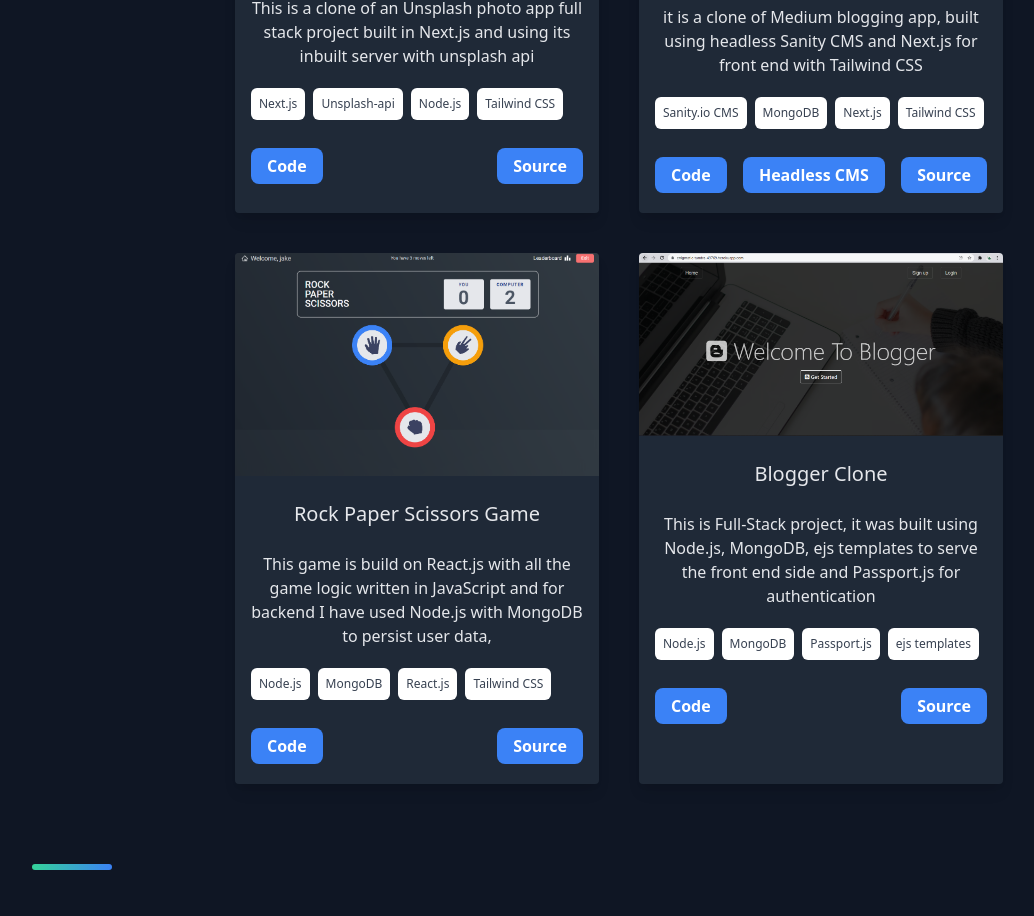
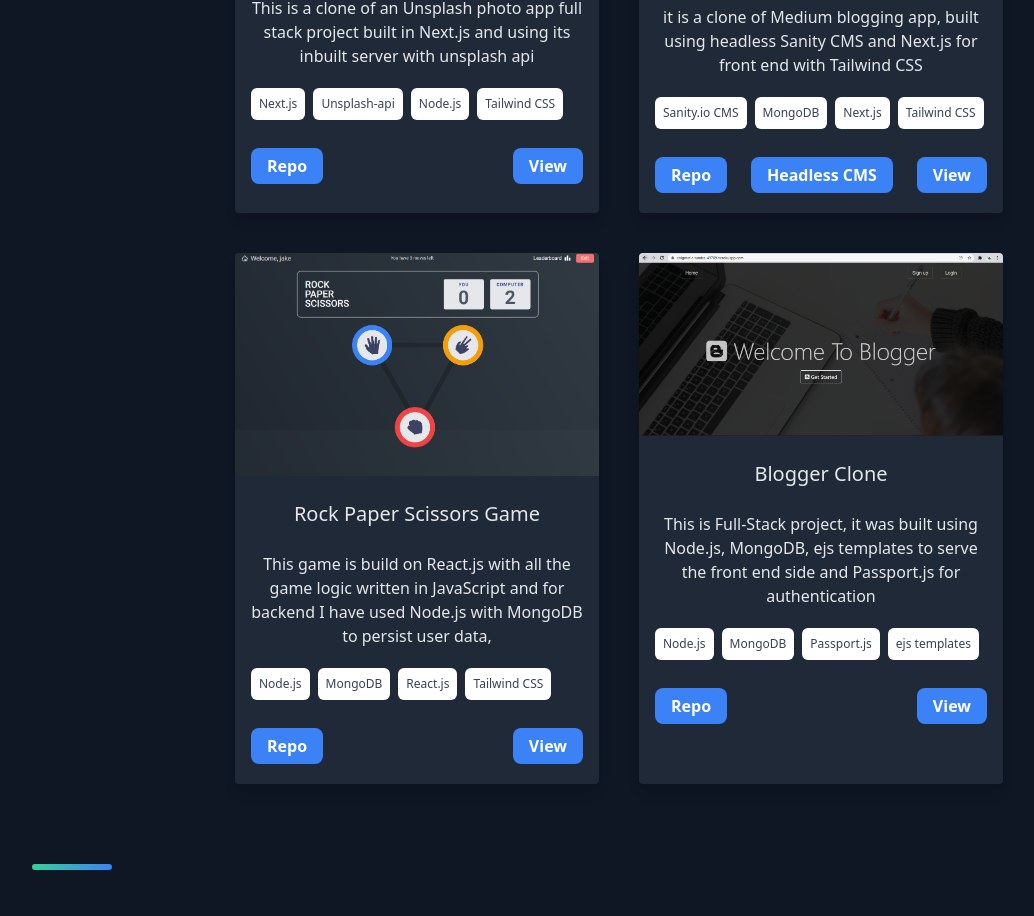
Before and after one commit to pranavchandra27/nextjs-portfolio, a Next.js app: page / in a window 1280 px wide. Shown: the part 1161-2077 px from the top of the page, without its empty margins (21-1055 px from the left). Built offline with nearby package versions, Linux system fonts and the light colour scheme.

Commit message:
minor change

```diff
--- a/src/components/Project.js
+++ b/src/components/Project.js
@@ -35,13 +35,13 @@ const Project = () => {
                 </div>
                 <div className="flex my-5 justify-between">
                   <a href={project.code} className="rounded-lg text-white py-1.5 px-4 font-semibold bg-blue-500">
-                    Code
+                    Repo
                   </a>
                   {project.hasMoreUrl&& <a href={project.anotherUrl} className="rounded-lg text-white py-1.5 px-4 font-semibold bg-blue-500">
                     Headless CMS
                   </a>}
                   <a href={project.view} className="rounded-lg bg-blue-500 text-white py-1.5 px-4 font-semibold">
-                    Source
+                    View
                   </a>
                 </div>
               </div>
```
